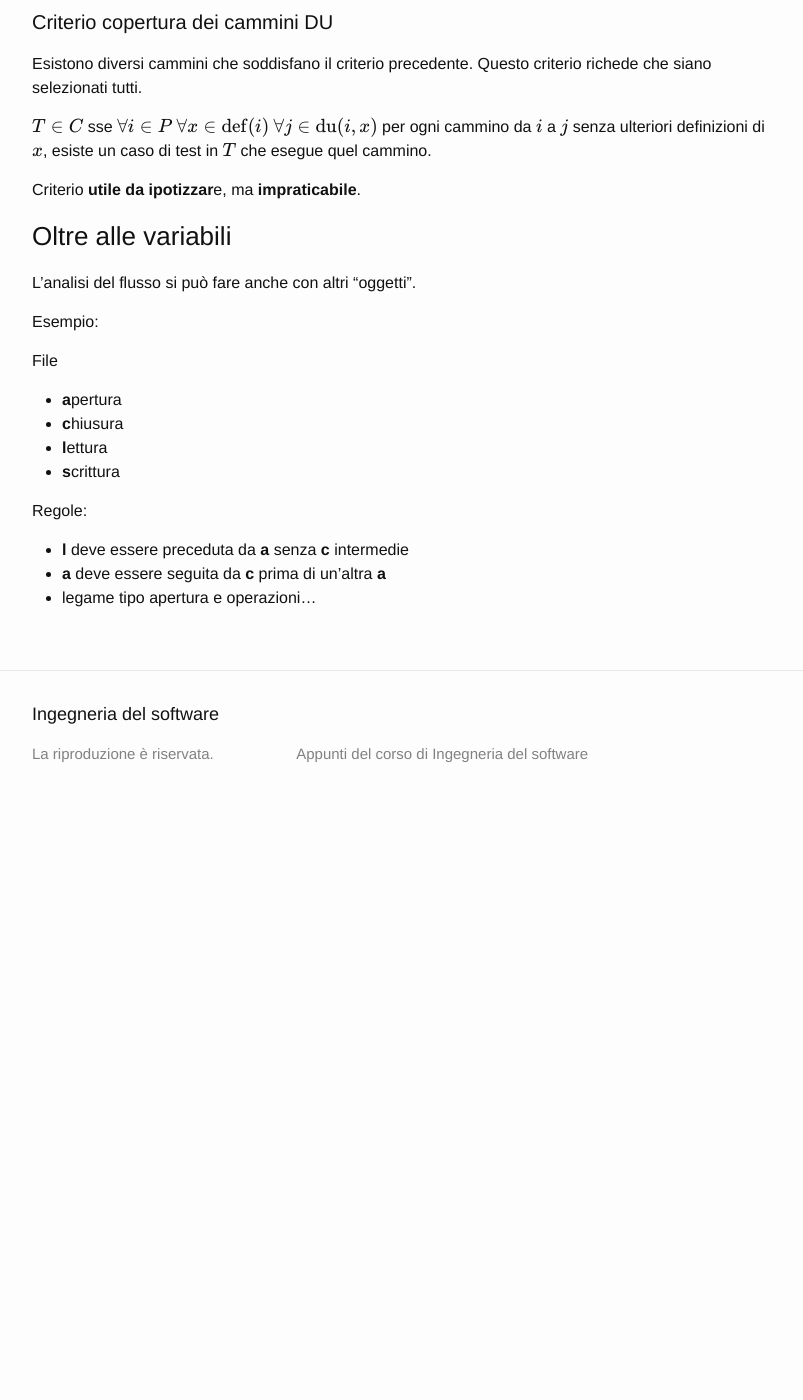
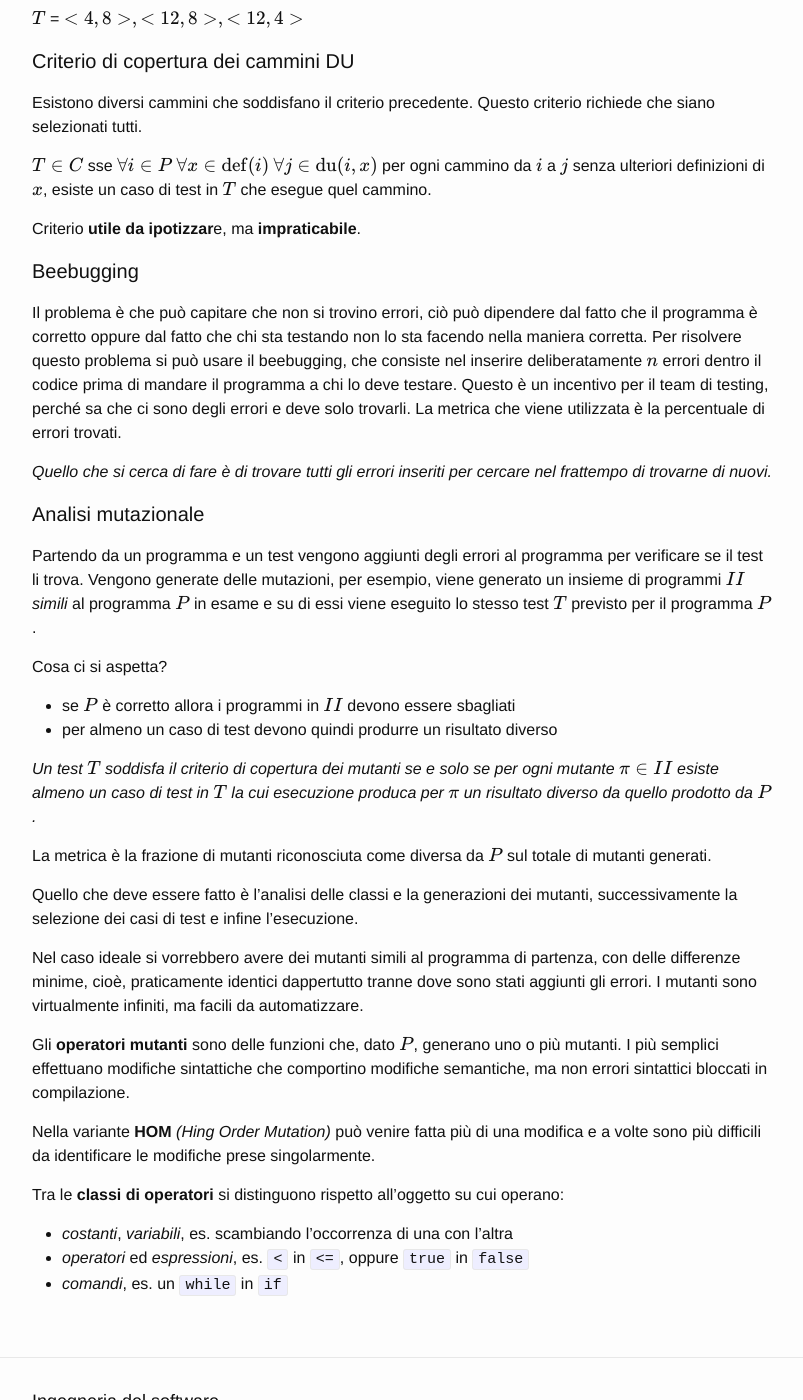
Before and after one commit to MarcoBuster/sweng, a Jekyll site: the page built from _posts/2022-11-23-testing-e-processi-di-review.md, in a window 1280 px wide and 1400 px high, scrolled down 13484 px. Shown: the whole window, without its empty margins (238-1041 px from the left). Built offline with Jekyll 4.4.1, drawn with Linux system fonts in a browser that asks for light colours; formulas are drawn with MathJax 3; the table of contents is made by our own code; before the commit the page ends 14310 px from its top, so only the background shows below that; some of the changed text lies outside the part shown.

Commit message:
Appunti lezione 30/11 fino alla prima parte dell'analisi mutazionale

```diff
--- a/_posts/2022-11-23-testing-e-processi-di-review.md
+++ b/_posts/2022-11-23-testing-e-processi-di-review.md
@@ -195,7 +195,7 @@ Questo però _non mi garantisce che il programma si corretto,_ perché ci sono d
 #### Criterio di copertura delle decisioni
 
 _Un test T soddisfa il criterio di copertura delle decisioni se e solo se ogni decisione effettiva viene resa sia vera che falsa in corrispondenza di almeno un caso di test t contenuto in T_
-s
+
 La metrica è la percentuale delle decisioni totali possibili presenti nel codice che sono state rese sia vere che false nel test.
 
 Si noti come il criterio di copertura delle decisioni implichi il criterio di copertura dei comandi: andando a estrarre il codice in un diagramma di flusso, io copro tutte le decisioni se e solo se attraverso ogni arco presente nel flusso. Considerando un grafo connesso per il diagramma di flusso, se io attraverso tutti gli archi allora ho attraversato tutti i possibili nodi. Non è invece vero l'inverso.
@@ -295,7 +295,7 @@ Il che non significa che il mio test deve eseguire $$n$$ volte un ciclo, ma sign
 
 Di conseguenza però al crescere di $$n$$ il numero di test aumenta molto rapidamente.
 
-Inoltre fissare questa variabile a livello di programma può non essere un'azione così semplice, il numero d'iterazioni che necessita un ciclo per essere testato può essere molto differente.
+Inoltre fissare questa variabile a livello di programma può non essere un'azione così semplice, il numero d'iterazioni che necessita un ciclo per essere testato può essere molto differente tra cicli diversi.
 
 Per cercare di minimizzare il numero di test, può bastare coprire solamente le casistiche: zero iterazioni, un'iterazione e molte iterazioni.
 
@@ -436,7 +436,7 @@ $$\operatorname{du}(i, x)$$ è l'insieme dei nodi j tali che:
 
 * esiste un cammino da $$i$$ a $$j$$, libero da definizione di $$x$$
 
-#### Criterio copertura definizioni
+#### Criterio di copertura delle definizioni
 
 _Un test $$T$$ soddisfa il criterio di copertura delle definizioni se e solo se per ogni nodo $$i$$ e ogni variabile $$x$$, appartenente a $$\operatorname{def}(i)$$, $$T$$ include un caso di test che esegue un cammino libero da definizioni da $$i$$ ad almeno uno degli elementi di $$\operatorname{du}(i, x)$$_
 
@@ -484,7 +484,7 @@ $$T$$ = $${ <8, 4> }$$ è un caso di test che soddisfa il criterio.
 
 Il criterio di copertura delle definizioni non copre tutti i comandi e di conseguenza non implica il criterio di copertura dei comandi.
 
-#### Criterio copertura degli usi
+#### Criterio di copertura degli usi
 
 _Un test $$T$$ soddisfa il criterio di copertura degli usi se e solo se per ogni nodo $$i$$ e ogni variabile $$x$$, appartenente a $$\operatorname{def}(i)$$, $$T$$ include un caso di test che esegue un cammino libero da definizioni da $$i$$ ad **ogni elemento** di $$\operatorname{du}(i, x)$$_
 
@@ -536,28 +536,49 @@ almeno due iterazioni ad esempio:
 
 $$T$$ = $${ <4, 8>, <12, 8>, <12, 4> }$$
 
-#### Criterio copertura dei cammini DU
+#### Criterio di copertura dei cammini DU
 
 Esistono diversi cammini che soddisfano il criterio precedente.
-Questo criterio richede che siano selezionati tutti.
+Questo criterio richiede che siano selezionati tutti.
 
 $$T \in C$$ sse $$ \forall i \in P$$ $$\forall x \in \operatorname{def}(i)$$ $$\forall j \in \operatorname{du}(i, x)$$ per ogni cammino da $$i$$ a $$j$$ senza ulteriori definizioni di $$x$$, esiste un caso di test in $$T$$ che esegue quel cammino.
 
 Criterio **utile da ipotizzar**e, ma **impraticabile**.
 
-### Oltre alle variabili
+#### Beebugging
 
-L'analisi del flusso si può fare anche con altri "oggetti".
+Il problema è che può capitare che non si trovino errori, ciò può dipendere dal fatto che il programma è corretto oppure dal fatto che chi sta testando non lo sta facendo nella maniera corretta.
+Per risolvere questo problema si può usare il beebugging, che consiste nel inserire deliberatamente $$n$$ errori dentro il codice prima di mandare il programma a chi lo deve testare.
+Questo è un incentivo per il team di testing, perché sa che ci sono degli errori e deve solo trovarli. La metrica che viene utilizzata è la percentuale di errori trovati.
 
-Esempio:
+_Quello che si cerca di fare è di trovare tutti gli errori inseriti per cercare nel frattempo di trovarne di nuovi._
 
-File
-* **a**pertura
-* **c**hiusura
-* **l**ettura
-* **s**crittura
+#### Analisi mutazionale
 
-Regole:
-* **l** deve essere preceduta da **a** senza **c** intermedie
-* **a** deve essere seguita da **c** prima di un'altra **a**
-* legame tipo apertura e operazioni...
+Partendo da un programma e un test vengono aggiunti degli errori al programma per verificare se il test li trova.
+Vengono generate delle mutazioni,
+per esempio,
+viene generato un insieme di programmi $$II$$ _simili_ al programma $$P$$ in esame e su di essi viene eseguito lo stesso test $$T$$ previsto per il programma $$P$$.
+
+Cosa ci si aspetta?
+* se $$P$$ è corretto allora i programmi in $$II$$ devono essere sbagliati
+* per almeno un caso di test devono quindi produrre un risultato diverso
+
+_Un test $$T$$ soddisfa il criterio di copertura dei mutanti se e solo se per ogni mutante $$π \in II$$ esiste almeno un caso di test in $$T$$ la cui esecuzione produca per $$π$$ un risultato diverso da quello prodotto da $$P$$._
+
+La metrica è la frazione di mutanti riconosciuta come diversa da $$P$$ sul totale di mutanti generati.
+
+Quello che deve essere fatto è l'analisi delle classi e la generazioni dei mutanti, successivamente la selezione dei casi di test e infine l'esecuzione.
+
+Nel caso ideale si vorrebbero avere dei mutanti simili al programma di partenza, con delle differenze minime, cioè, praticamente identici dappertutto tranne dove sono stati aggiunti gli errori.
+I mutanti sono virtualmente infiniti, ma facili da automatizzare.
+
+Gli **operatori mutanti** sono delle funzioni che, dato $$P$$, generano uno o più mutanti. I più semplici effettuano modifiche sintattiche che comportino modifiche semantiche, ma non errori sintattici bloccati in compilazione.
+
+Nella variante **HOM** _(Hing Order Mutation)_ può venire fatta più di una modifica e a volte sono più difficili da identificare le modifiche prese singolarmente.
+
+Tra le **classi di operatori** si distinguono rispetto all'oggetto su cui operano:
+
+* _costanti_, _variabili_, es. scambiando l'occorrenza di una con l'altra
+* _operatori_ ed _espressioni_, es. `<` in `<=`, oppure `true` in `false`
+* _comandi_, es. un `while` in `if`
```
Also changed, not shown: other parts of _posts/2022-11-23-testing-e-processi-di-review.md (+2 -2 lines).
